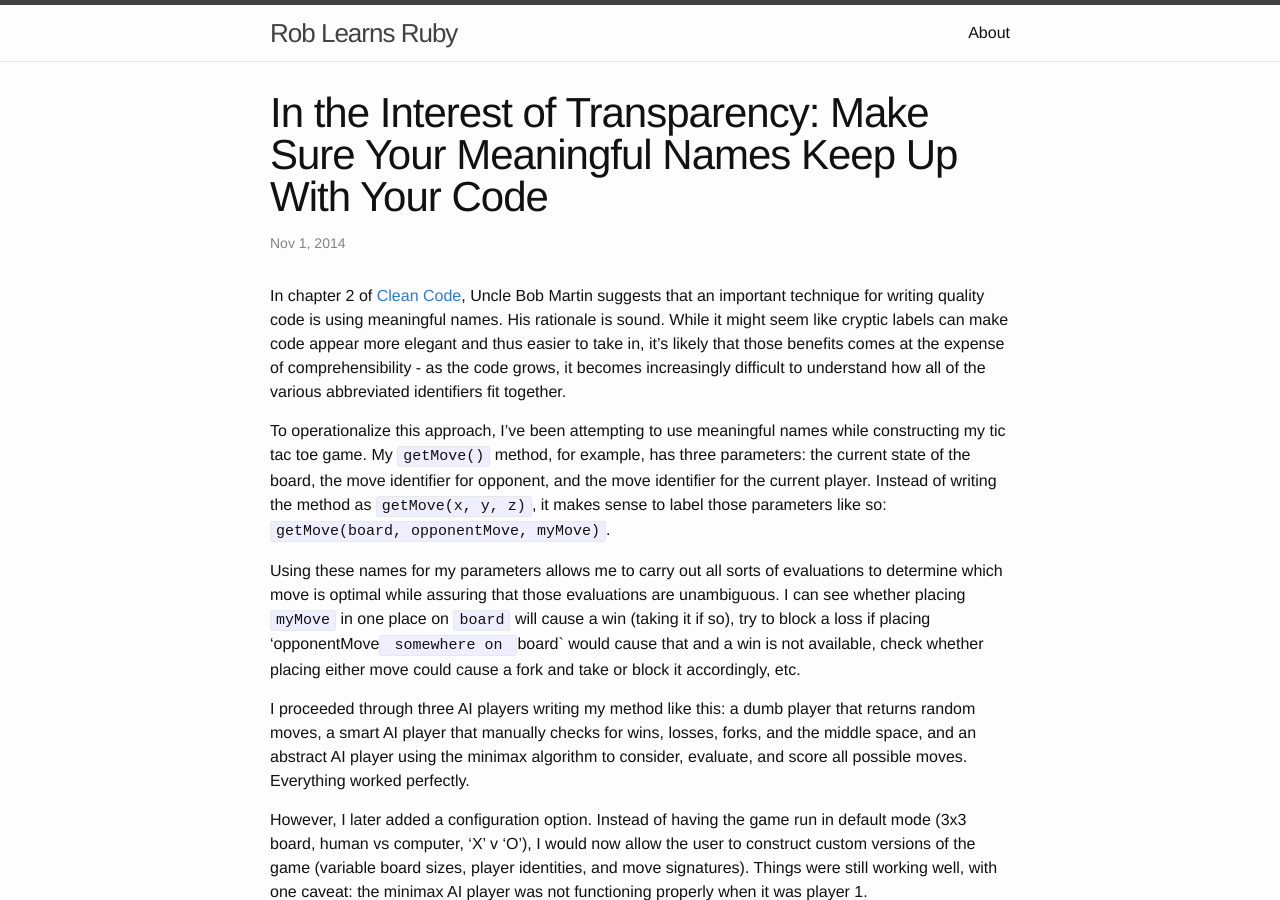
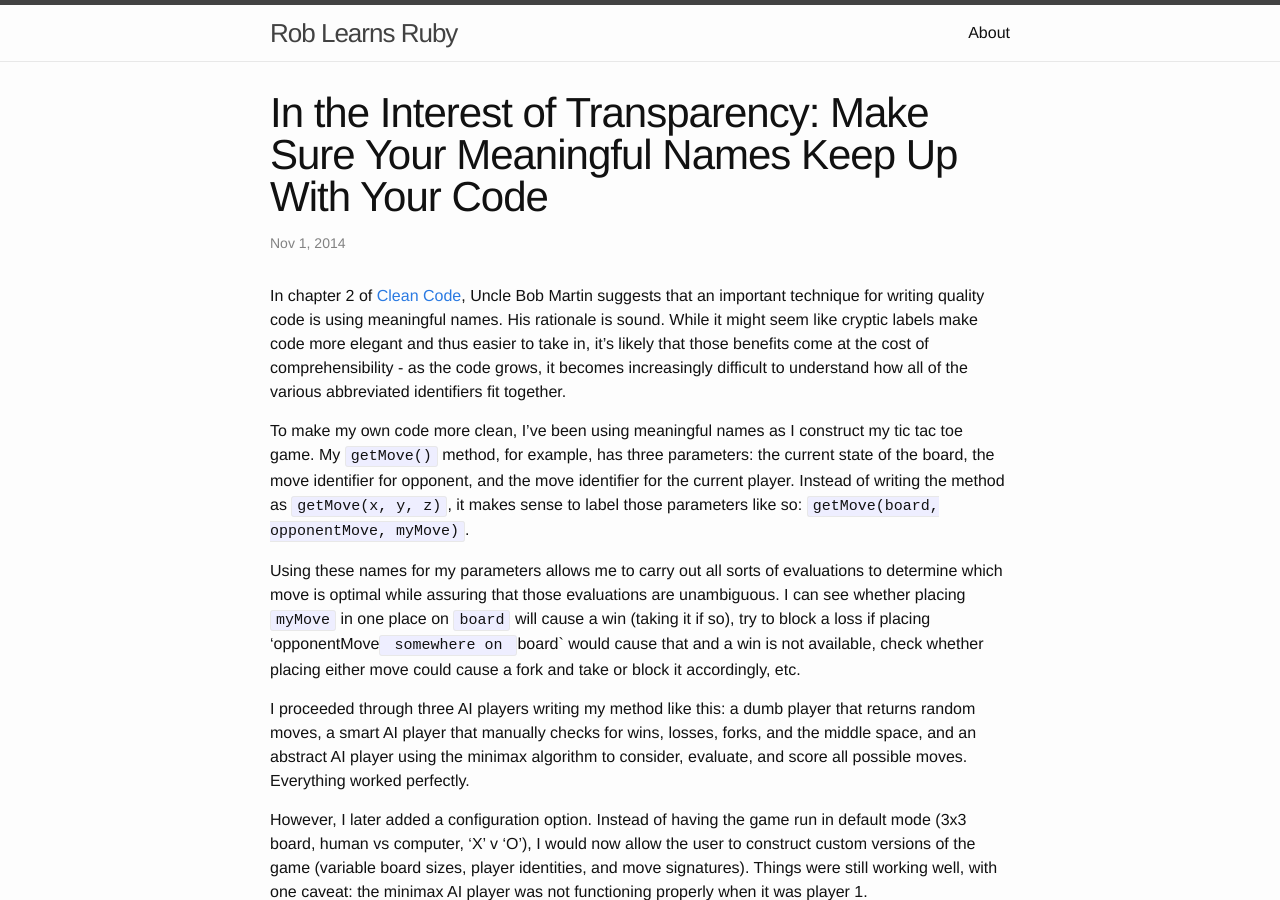
Before and after one commit to rmulhol/rmulhol.github.io, a Jekyll site: the page built from _posts/2014-11-01-transparent-meaningful-names.markdown, in a window 1280 px wide and 900 px high. Built offline with Jekyll 4.4.1, drawn with Linux system fonts in a browser that asks for light colours.

Commit message:
add post

```diff
--- a/_posts/2014-11-01-transparent-meaningful-names.markdown
+++ b/_posts/2014-11-01-transparent-meaningful-names.markdown
@@ -6,9 +6,9 @@
 tags: variables methods
 ---
 
-In chapter 2 of [Clean Code][clean_code], Uncle Bob Martin suggests that an important technique for writing quality code is using meaningful names. His rationale is sound. While it might seem like cryptic labels can make code appear more elegant and thus easier to take in, it's likely that those benefits comes at the expense of comprehensibility - as the code grows, it becomes increasingly difficult to understand how all of the various abbreviated identifiers fit together.
+In chapter 2 of [Clean Code][clean_code], Uncle Bob Martin suggests that an important technique for writing quality code is using meaningful names. His rationale is sound. While it might seem like cryptic labels make code more elegant and thus easier to take in, it's likely that those benefits come at the cost of comprehensibility - as the code grows, it becomes increasingly difficult to understand how all of the various abbreviated identifiers fit together.
 
-To operationalize this approach, I've been attempting to use meaningful names while constructing my tic tac toe game. My `getMove()` method, for example, has three parameters: the current state of the board, the move identifier for opponent, and the move identifier for the current player. Instead of writing the method as `getMove(x, y, z)`, it makes sense to label those parameters like so: `getMove(board, opponentMove, myMove)`.
+To make my own code more clean, I've been using meaningful names as I construct my tic tac toe game. My `getMove()` method, for example, has three parameters: the current state of the board, the move identifier for opponent, and the move identifier for the current player. Instead of writing the method as `getMove(x, y, z)`, it makes sense to label those parameters like so: `getMove(board, opponentMove, myMove)`.
 
 Using these names for my parameters allows me to carry out all sorts of evaluations to determine which move is optimal while assuring that those evaluations are unambiguous. I can see whether placing `myMove` in one place on `board` will cause a win (taking it if so), try to block a loss if placing 'opponentMove` somewhere on `board` would cause that and a win is not available, check whether placing either move could cause a fork and take or block it accordingly, etc.
 
```
Also changed, not shown: _posts/2014-11-12-debate-client-interact.markdown (added, +62 -0 lines), 6 other files.
